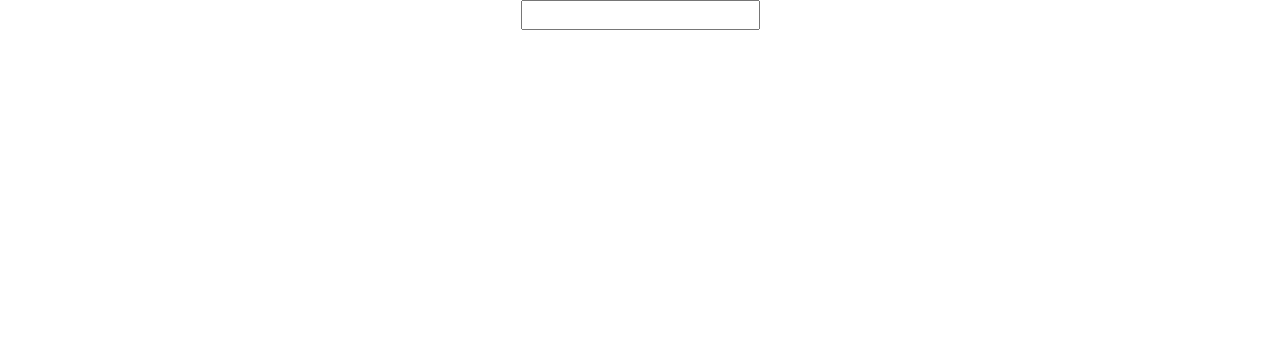
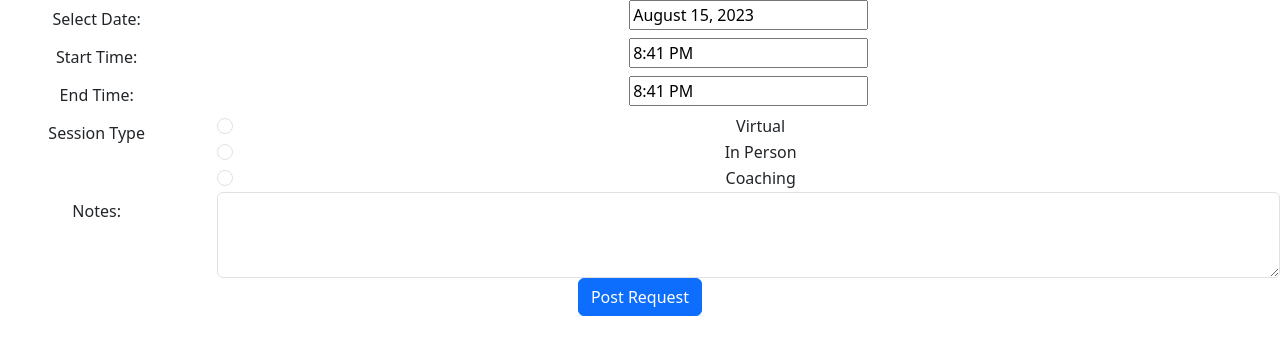
Before and after one commit to shanleyelizabeth/tapemate, a React (Create React App) app in the folder client/: page /request-form in a window 1280 px wide. Shown: the top 354 px of the page. Built offline with nearby package versions, Linux system fonts and the light colour scheme; no server answers.

Commit message:
form time and date logic done

```diff
--- a/client/src/components/RequestForm.js
+++ b/client/src/components/RequestForm.js
@@ -1,25 +1,195 @@
-import Form from 'react-bootstrap';
+import {Form, Button, Col, Row, Modal} from 'react-bootstrap';
 import {useState, useEffect, useContext} from "react"
-import {UserContext} from "../UserProvider"
+
 import DatePicker from "react-datepicker"
 import 'react-datepicker/dist/react-datepicker.css'
 
 
 
 function RequestForm(){
-    const [selected, setSelected] = useState()
-    const {user} = useContext(UserContext)
+    const [selectedDate, setSelectedDate] = useState(new Date());
+    const [startTime, setStartTime] = useState(new Date());
+    const [endTime, setEndTime] = useState(new Date());
+    const [notes, setNotes] = useState("");
+    const [sessionType, setSessionType] = useState("");
+    const [show, setShow] = useState(false)
+    const [error, setError] = useState(null);
 
+
+    const handleSubmit = (e) => {
+        e.preventDefault()
+
+
+
+        const formData = {
+            date: selectedDate.toLocaleDateString("en-US", {month: 'long', day: '2-digit', year: 'numeric'}),
+            start_time: startTime.toLocaleTimeString("en-US", {hour: '2-digit', minute: '2-digit', hour12: false }),
+            end_time: endTime.toLocaleTimeString("en-US", { hour: '2-digit', minute: '2-digit', hour12: false }),
+            notes: notes,
+            session_type: sessionType
+        }
+
+        fetch('/requests',{
+            method: "POST",
+            headers: {"Content-Type": "application/json"},
+            body: JSON.stringify(formData)
+        })
+        .then(r => {
+            if (r.ok) {
+                setShow(true)
+            } else {
+                return r.json().then(err => {
+                    throw new Error(err.error)
+                })
+            }
+            return r.json()
+        })
+        .catch(error => {
+            setError(error.message)
+        })
+    }
+
+    const combineDateWithTime = (date, time) => {
+        const combinedDateTime = new Date(date);
+        combinedDateTime.setHours(time.getHours());
+        combinedDateTime.setMinutes(time.getMinutes());
+        combinedDateTime.setSeconds(0);
+        return combinedDateTime;
+    };
+
+
+
+    const formatDateTimeInformation = () => {
+
+
+        const combinedStartTime = combineDateWithTime(selectedDate, startTime)
+        const combinedEndTime = combineDateWithTime(selectedDate, endTime)
+
+        const formattedDate = combinedStartTime.toLocaleDateString("en-US", { weekday: 'short', year: 'numeric', month: 'short', day: 'numeric' });
+        const formattedStartTime = combinedStartTime.toLocaleTimeString("en-US", { hour: '2-digit', minute: '2-digit', hour12: true })
+
+        const durationMinutes = (combinedEndTime - combinedStartTime) / (1000 * 60)
+        let durationString
+
+
+        if(durationMinutes >= 60) {
+            const hours =Math.floor(durationMinutes / 60)
+            const minutes = durationMinutes % 60
+            durationString = `${hours} hour${hours > 1 ? 's' : ''} ${minutes ? `and ${minutes} minute${minutes > 1 ? 's' : ''}` : ''}`
+        } else {
+            durationString =`${durationMinutes} minutes`
+        }
+        return `${formattedDate} at ${formattedStartTime} for ${durationString}`
+    }
 
     return (
         <div>
-            <DatePicker
-                closeOnScroll={true}
-                selected={selected}
-                onChange={date => setSelected(date)}
-                formatDate="MMMM d, yyyy h:mm aa"
+            <Form onSubmit={handleSubmit}>
+                <Form.Group as ={Row}>
+                    <Form.Label column sm='2'>Select Date:</Form.Label>
+                    <Col sm="10">
+                        <DatePicker
+                            selected={selectedDate}
+                            onChange={date => setSelectedDate(date)}
+                            dateFormat="MMMM d, yyyy"
+                        />
+                    </Col>
+                </Form.Group>
 
-            />
+                <Form.Group as={Row}>
+                    <Form.Label column sm="2">Start Time:</Form.Label>
+                    <Col sm="10">
+                        <DatePicker
+                            selected={startTime}
+                            onChange={time => setStartTime(time)}
+                            showTimeSelect
+                            showTimeSelectOnly
+                            timeIntervals={15}
+                            timeCaption="Start Time"
+                            dateFormat="h:mm aa"
+                        />
+                    </Col>
+                </Form.Group>
+
+                <Form.Group as={Row}>
+                    <Form.Label column sm="2">End Time:</Form.Label>
+                    <Col sm="10">
+                        <DatePicker
+                            selected={endTime}
+                            onChange={time => setEndTime(time)}
+                            showTimeSelect
+                            showTimeSelectOnly
+                            timeIntervals={15}
+                            timeCaption="End Time"
+                            dateFormat="h:mm aa"
+                        />
+                    </Col>
+                </Form.Group>
+
+                <fieldset>
+                    <Form.Group as={Row}>
+                        <Form.Label as="legend" column sm={2}>
+                            Session Type
+                        </Form.Label>
+                        <Col sm={10}>
+                            <Form.Check
+                                type="radio"
+                                label="Virtual"
+                                name="sessionType"
+                                id="virtual"
+                                value="virtual"
+                                checked={sessionType === "virtual"}
+                                onChange={e => setSessionType(e.target.value)}
+                            />
+                            <Form.Check
+                                type="radio"
+                                label="In Person"
+                                name="sessionType"
+                                id="in-person"
+                                value="in-person"
+                                checked={sessionType === "in-person"}
+                                onChange={e => setSessionType(e.target.value)}
+                            />
+                            <Form.Check
+                                type="radio"
+                                label="Coaching"
+                                name="sessionType"
+                                id="coaching"
+                                value="coaching"
+                                checked={sessionType === "coaching"}
+                                onChange={e => setSessionType(e.target.value)}
+                            />
+                        </Col>
+                    </Form.Group>
+
+                    <Form.Group as={Row}>
+                        <Form.Label column sm="2">Notes:</Form.Label>
+                        <Col sm="10">
+                            <Form.Control
+                                as="textarea"
+                                rows={3}
+                                value={notes}
+                                onChange={e => setNotes(e.target.value)}
+                            />
+                        </Col>
+                </Form.Group>
+                </fieldset>
+                <Button type="submit">Post Request</Button>
+            </Form>
+            <Modal show={show} onHide={() => setShow(false)}>
+                <Modal.Header closeButton>
+                    <Modal.Title>Request Submitted</Modal.Title>
+                </Modal.Header>
+                <Modal.Body>
+                    You have made a request for a reader on {formatDateTimeInformation(selectedDate, startTime, endTime)}.
+
+                </Modal.Body>
+                <Modal.Footer>
+                    <Button variant="secondary" onClick={() => setShow(false)}>
+                        Close
+                    </Button>
+                </Modal.Footer>
+            </Modal>
         </div>
     )
 }
```
Also changed, not shown: 2 other files (tests, documents, lock files or other folders).
